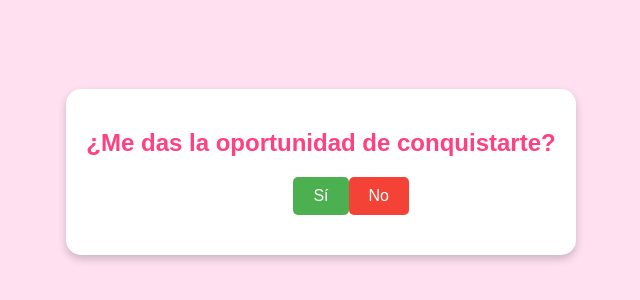
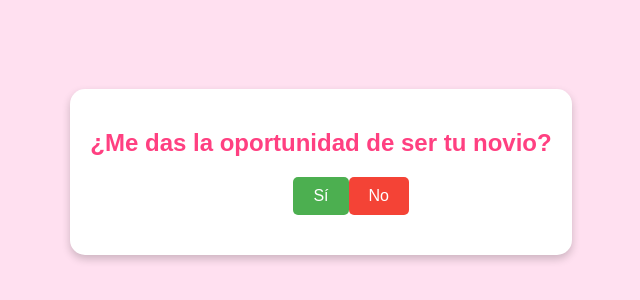
Before and after one commit to hkale11/Invitacion, a plain HTML site: page index.html in a window 1280 px wide. Shown: the part 236-536 px from the top of the page, 319-959 px from the left. Drawn offline with Linux system fonts and the light colour scheme.

Commit message:
Actualizar index.html

```diff
--- a/index.html
+++ b/index.html
@@ -46,7 +46,7 @@
 </head>
 <body>
     <div class="card">
-        <h2>¿Me das la oportunidad de conquistarte?</h2>
+        <h2>¿Me das la oportunidad de ser tu novio?</h2>
         <div class="buttons">
             <button class="yes" onclick="aceptar()">Sí</button>
             <button class="no" onmouseover="moverNo()">No</button>
```
